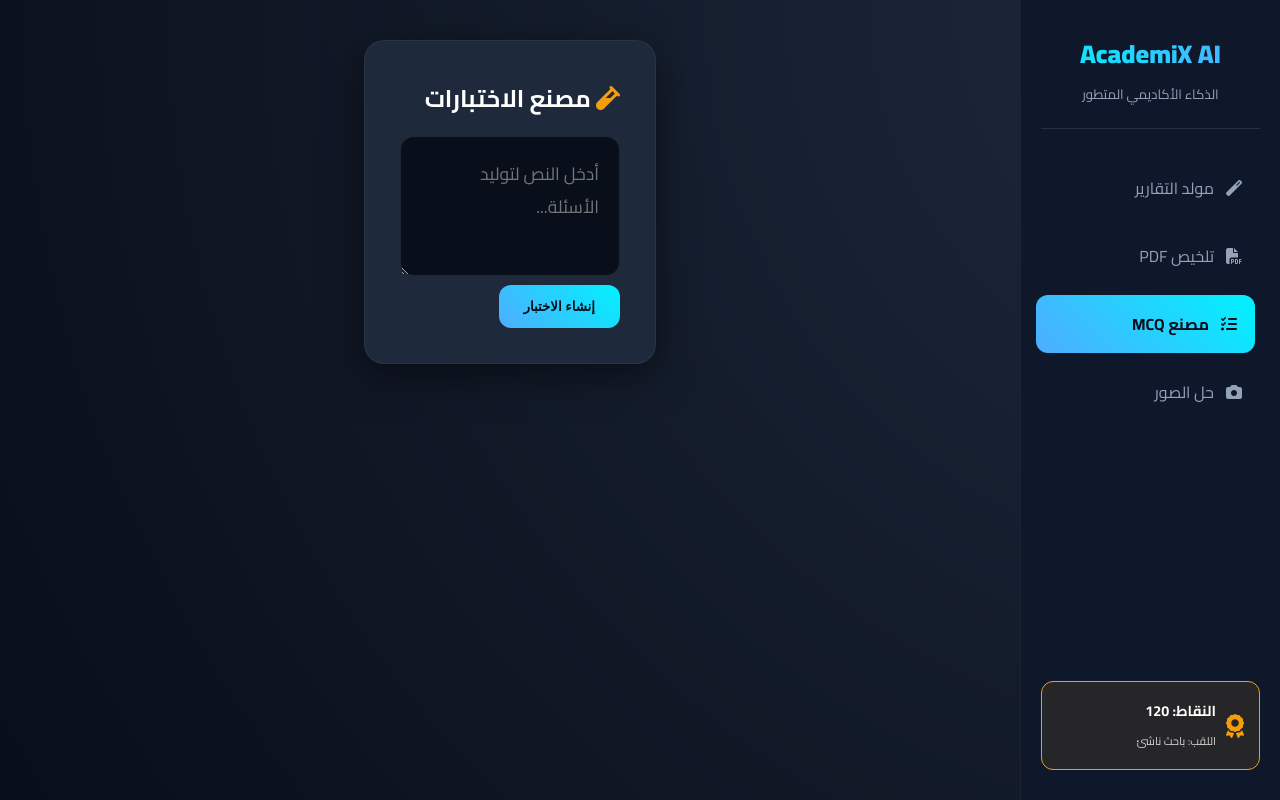
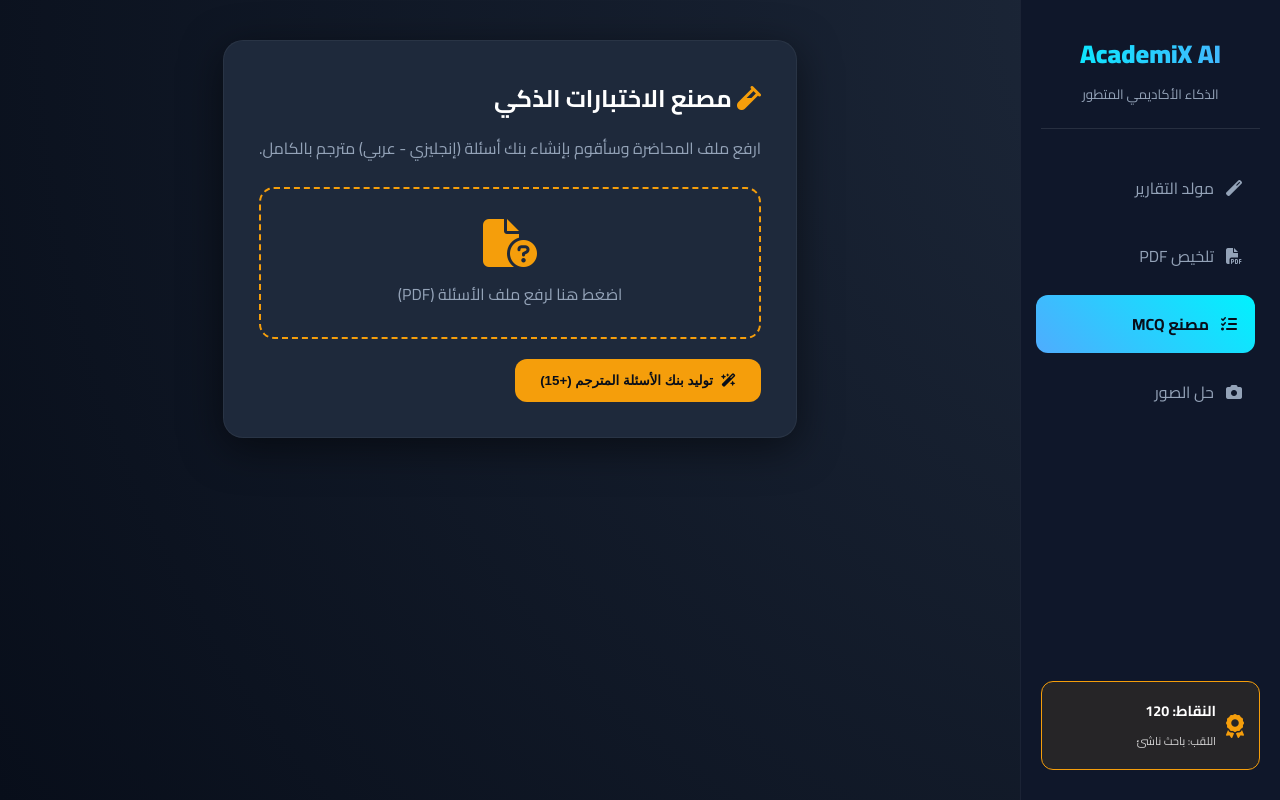
Before and after one commit to rfsox/AcademiX-AI, a Flask app: page / in a window 1280 px wide, after a click on "مصنع MCQ". Run offline with Flask 3, Linux system fonts and the light colour scheme; some libraries are stand-ins or nearby versions.

Commit message:
Update index.html

```diff
--- a/templates/index.html
+++ b/templates/index.html
@@ -69,9 +69,7 @@
                 <h2><i class="fas fa-file-alt" style="color: var(--secondary)"></i> تلخيص المحاضرات الذكي</h2>
                 <p>ارفع ملفك وسأقوم بتحليله وتلخيصه بلغتين (عربي - إنجليزي) بشكل مفصل.</p>
                 <div class="pdf-upload-box" style="cursor:pointer; border: 2px dashed var(--primary); padding: 30px; border-radius: 15px; text-align: center; transition: 0.3s;"
-                     onclick="document.getElementById('pdfUpload').click()"
-                     onmouseover="this.style.background='rgba(79, 172, 254, 0.05)'"
-                     onmouseout="this.style.background='transparent'">
+                     onclick="document.getElementById('pdfUpload').click()">
                     <input type="file" id="pdfUpload" accept=".pdf" style="display: none;" onchange="handleFileUpload(this)">
                     <i class="fas fa-cloud-arrow-up fa-3x" style="color: var(--primary); margin-bottom: 15px;"></i>
                     <p id="fileName" style="margin:0; color: var(--text-dim);">اسحب الملف هنا أو اضغط للاختيار</p>
@@ -81,18 +79,26 @@
 
         <div id="mcqSection" class="section-container" style="display:none;">
              <div class="glass-card">
-                <h2><i class="fas fa-vial" style="color: var(--accent)"></i> مصنع الاختبارات</h2>
-                <div class="input-area">
-                    <textarea id="mcqInput" placeholder="أدخل النص لتوليد الأسئلة..."></textarea>
+                <h2><i class="fas fa-vial" style="color: var(--accent)"></i> مصنع الاختبارات الذكي</h2>
+                <p>ارفع ملف المحاضرة وسأقوم بإنشاء بنك أسئلة (إنجليزي - عربي) مترجم بالكامل.</p>
+
+                <div class="pdf-upload-box" style="cursor:pointer; border: 2px dashed var(--accent); padding: 30px; border-radius: 15px; text-align: center; margin-bottom: 20px;"
+                     onclick="document.getElementById('mcqFile').click()">
+                    <input type="file" id="mcqFile" accept=".pdf" style="display: none;" onchange="updateMcqFileName(this)">
+                    <i class="fas fa-file-circle-question fa-3x" style="color: var(--accent); margin-bottom: 15px;"></i>
+                    <p id="mcqFileName" style="margin:0; color: var(--text-dim);">اضغط هنا لرفع ملف الأسئلة (PDF)</p>
                 </div>
-                <button class="btn btn-primary" onclick="alert('هذه الميزة ستتوفر في التحديث القادم!')">إنشاء الاختبار</button>
+
+                <button class="btn btn-primary" style="background: var(--accent); border:none;" onclick="generateMCQs()">
+                    <i class="fas fa-wand-magic-sparkles"></i> توليد بنك الأسئلة المترجم (+15)
+                </button>
              </div>
         </div>
 
         <div id="imageSection" class="section-container" style="display:none;">
              <div class="glass-card" style="text-align: center;">
                 <h2><i class="fas fa-eye"></i> حل الصور</h2>
-                <p>جاري العمل على ربط ميزة رؤية الحاسوب (Computer Vision)...</p>
+                <p>ميزة رؤية الحاسوب قيد التفعيل الأكاديمي...</p>
              </div>
         </div>
 
@@ -116,10 +122,9 @@
     <script src="/static/script.js"></script>
 
     <script>
-        // إعدادات مكتبة Marked لضمان أفضل تنسيق أكاديمي
         marked.setOptions({
-            breaks: true,      // تحويل الأسطر الجديدة إلى <br>
-            gfm: true,         // تفعيل GitHub Flavored Markdown
+            breaks: true,
+            gfm: true,
             headerIds: false,
             mangle: false
         });
@@ -140,10 +145,14 @@
             if (input.files && input.files[0]) {
                 const fileName = input.files[0].name;
                 document.getElementById('fileName').innerHTML = `<b style="color: var(--secondary)">تم اختيار:</b> ${fileName}`;
+                if (typeof summarizePDF === "function") summarizePDF();
+            }
+        }
 
-                if (typeof summarizePDF === "function") {
-                    summarizePDF();
-                }
+        // تحديث اسم ملف الأسئلة في الواجهة
+        function updateMcqFileName(input) {
+            if (input.files && input.files[0]) {
+                document.getElementById('mcqFileName').innerHTML = `<b style="color: var(--accent)">جاهز:</b> ${input.files[0].name}`;
             }
         }
     </script>
```
